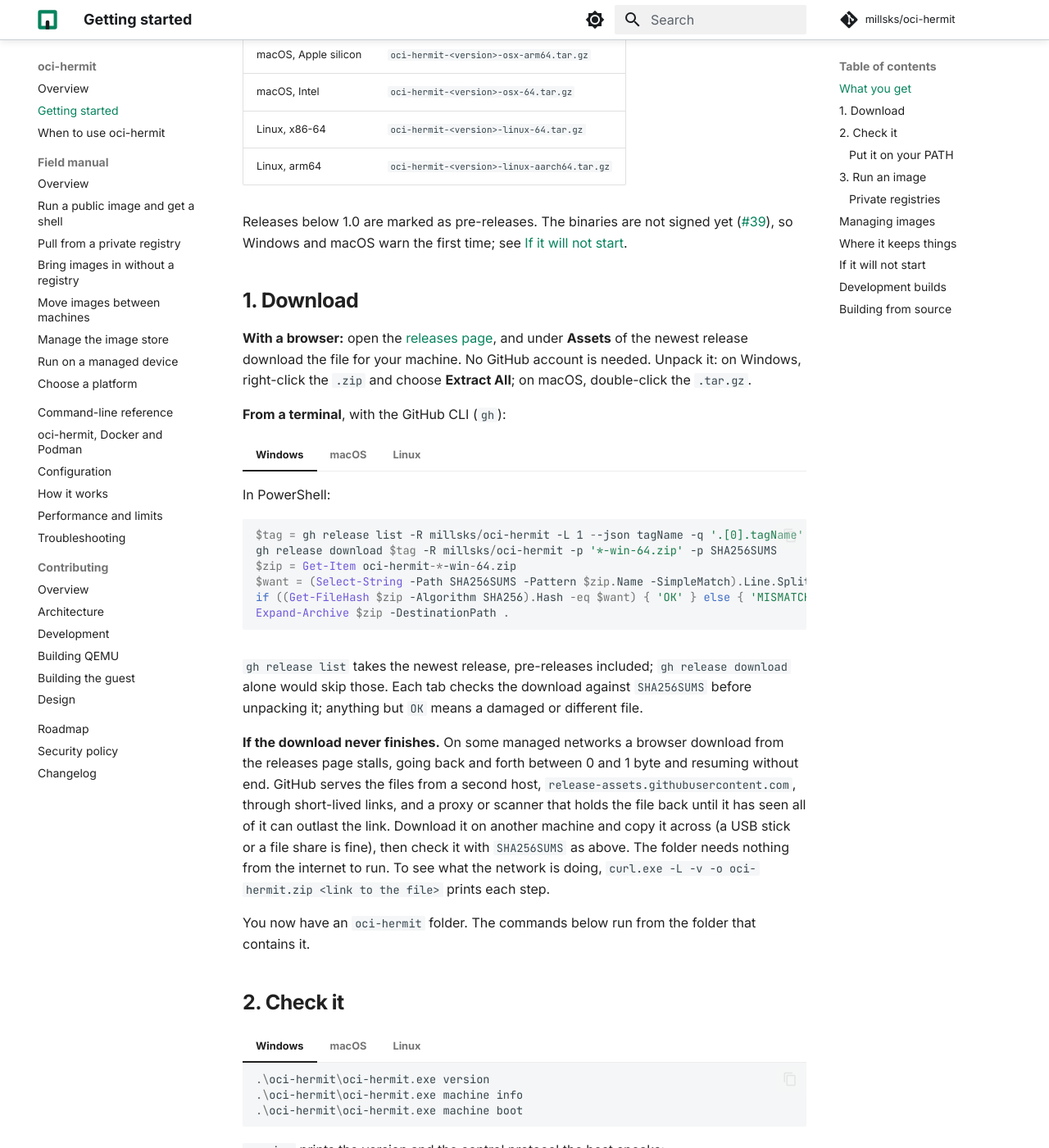
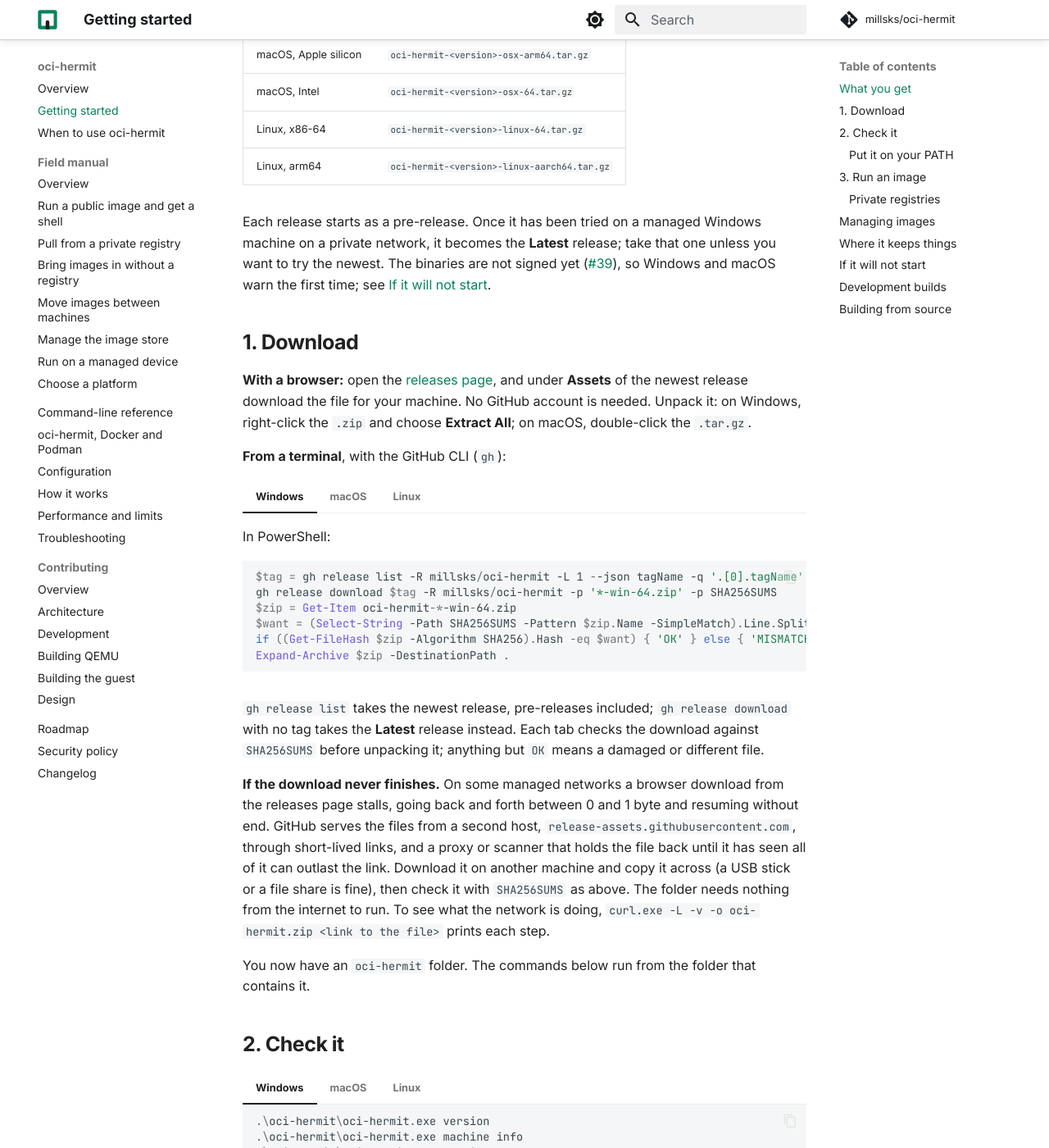
Before and after one commit to millsks/oci-hermit, an MkDocs documentation site: the page built from docs/getting-started.md, in a window 1280 px wide and 1400 px high, scrolled down 763 px. Shown: the whole window at 82% size. Built offline with MkDocs 1.6.1 and Material for MkDocs 9.7.7, drawn with Linux system fonts in a browser that asks for light colours; comment, search, counter and statistics services are not loaded; the version menu is left out.

Commit message:
docs(release): releases start as pre-releases; Latest is the one tried on managed Windows (#100)
Claude-Session: https://claude.ai/code/session_01EkEW8T76B7Z8iQGsu4FooW

Co-authored-by: Claude Opus 5.5 <noreply@anthropic.com>

````diff
--- a/docs/getting-started.md
+++ b/docs/getting-started.md
@@ -32,8 +32,9 @@ silicon.
 | Linux, x86-64 | `oci-hermit-<version>-linux-64.tar.gz` |
 | Linux, arm64 | `oci-hermit-<version>-linux-aarch64.tar.gz` |
 
-Releases below 1.0 are marked as pre-releases. The binaries are not signed yet (#39), so Windows and macOS warn the
-first time; see [If it will not start](#if-it-will-not-start).
+Each release starts as a pre-release. Once it has been tried on a managed Windows machine on a private network, it
+becomes the **Latest** release; take that one unless you want to try the newest. The binaries are not signed yet
+(#39), so Windows and macOS warn the first time; see [If it will not start](#if-it-will-not-start).
 
 ## 1. Download
 
@@ -78,7 +79,8 @@ right-click the `.zip` and choose **Extract All**; on macOS, double-click the `.
     tar -xzf oci-hermit-*-linux-64.tar.gz
     ```
 
-`gh release list` takes the newest release, pre-releases included; `gh release download` alone would skip those.
+`gh release list` takes the newest release, pre-releases included; `gh release download` with no tag takes the
+**Latest** release instead.
 Each tab checks the download against `SHA256SUMS` before unpacking it; anything but `OK` means a damaged or
 different file.
 
````
Also changed, not shown: README.md (+2 -2 lines), 1 other file.
